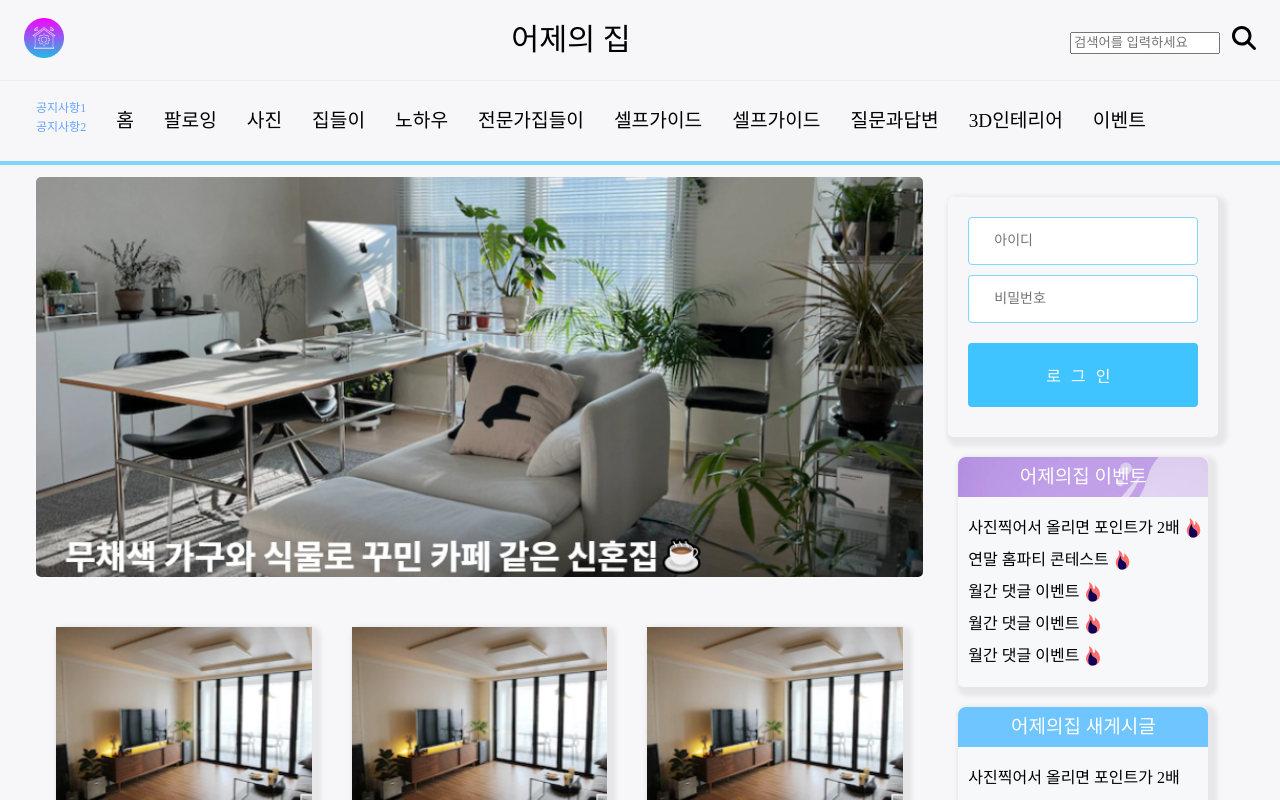
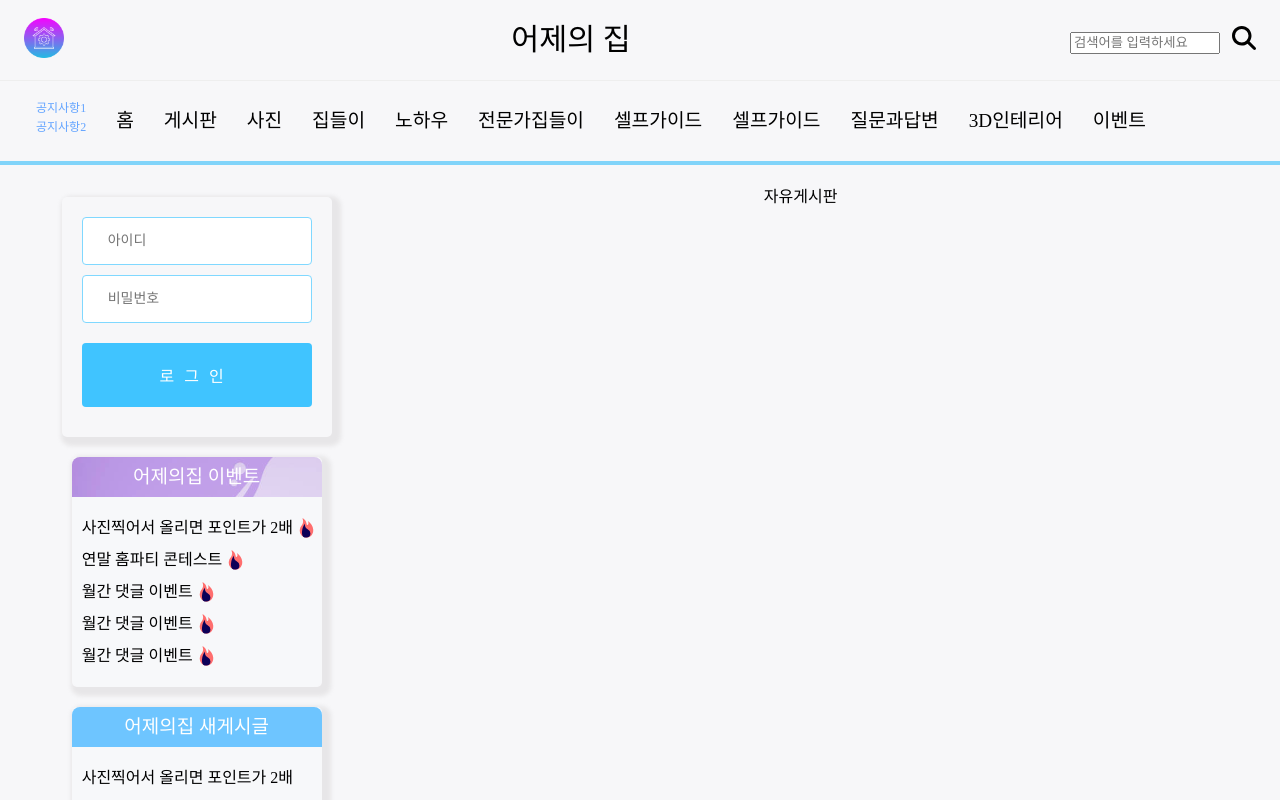
Before and after one commit to kimys-kor/YesterdayHome, a React (Create React App) app: page /freeboard in a window 1280 px wide. Shown: the top 800 px of the page. Built offline with nearby package versions, Linux system fonts and the light colour scheme; a web font is replaced by a local one.

Commit message:
edit layout, edit Routes

```diff
--- a/package.json
+++ b/package.json
@@ -14,7 +14,7 @@
     "react": "^18.2.0",
     "react-dom": "^18.2.0",
     "react-hook-form": "^7.41.0",
-    "react-router-dom": "^6.4.5",
+    "react-router-dom": "^6.5.0",
     "react-scripts": "5.0.1",
     "react-switch": "^7.0.0",
     "styled-components": "^5.3.6",
--- a/src/Components/Board/Freeboard.js
+++ b/src/Components/Board/Freeboard.js
@@ -1,8 +1,17 @@
 import { useEffect, useState } from "react";
 import styled from "styled-components";
 
+const Freeboard_content = styled.div`
+  max-width: 1280px;
+  min-height: 1000px;
+  margin: 0 auto;
+  padding: 12px 36px;
+
+  display: flex;
+`;
+
 function Freeboard() {
-  return <div></div>;
+  return <Freeboard_content>자유게시판</Freeboard_content>;
 }
 
 export default Freeboard;
--- a/src/Components/Header.js
+++ b/src/Components/Header.js
@@ -2,7 +2,7 @@ import { useEffect, useState, useContext } from "react";
 import styled from "styled-components";
 import { ThemeContext } from "../Context/ThemeContext";
 import { FontAwesomeIcon } from "@fortawesome/react-fontawesome";
-import { faMeteor, faSearch } from "@fortawesome/free-solid-svg-icons";
+import { faSearch } from "@fortawesome/free-solid-svg-icons";
 import styles from "./styles/Header.module.css";
 import home_icon from "../Icons/home-icon.png";
 
--- a/src/Components/Main.js
+++ /dev/null
@@ -1,28 +0,0 @@
-import Sidebar from "./Maincomponents/Sidebar";
-import Mainbar from "./Maincomponents/Mainbar";
-
-import { useEffect, useState, useContext } from "react";
-import styled from "styled-components";
-import { ThemeContext } from "../Context/ThemeContext";
-
-const Main_content = styled.div`
-  max-width: 1280px;
-  min-height: 1000px;
-  margin: 0 auto;
-  padding: 12px 36px;
-
-  display: flex;
-`;
-
-function Main() {
-  const { isDark } = useContext(ThemeContext);
-
-  return (
-    <Main_content>
-      <Mainbar></Mainbar>
-      <Sidebar></Sidebar>
-    </Main_content>
-  );
-}
-
-export default Main;
--- a/src/Components/Navbar.js
+++ b/src/Components/Navbar.js
@@ -3,6 +3,7 @@ import styled from "styled-components";
 import { FontAwesomeIcon } from "@fortawesome/react-fontawesome";
 import { faSearch } from "@fortawesome/free-solid-svg-icons";
 import NavEvent from "./Navcomponents/NavEvent";
+import { Link } from "react-router-dom";
 
 const Nav_content = styled.div`
   max-width: 1280px;
@@ -74,6 +75,11 @@ const Nav_content = styled.div`
   }
 `;
 
+const NavbarLink = styled(Link)`
+  color: #000000;
+  text-decoration: none;
+`;
+
 function Navbar() {
   return (
     <Nav_content>
@@ -85,6 +91,7 @@ function Navbar() {
       </div>
 
       <ul className="Nav_menu">
+        <NavbarLink to={"/"}>
           <li className="Nav_menu_item">
             홈
             <ul className="Drop_menu">
@@ -93,8 +100,12 @@ function Navbar() {
               <li className="Drop_item">드롭메뉴3</li>
             </ul>
           </li>
+        </NavbarLink>
 
-        <li className="Nav_menu_item">팔로잉</li>
+        <NavbarLink to={"/freeboard"}>
+          <li className="Nav_menu_item">게시판</li>
+        </NavbarLink>
+
         <li className="Nav_menu_item">사진</li>
         <li className="Nav_menu_item">집들이</li>
         <li className="Nav_menu_item">노하우</li>
--- a/src/Components/Page.js
+++ b/src/Components/Page.js
@@ -3,7 +3,12 @@ import styled from "styled-components";
 import Footer from "./Footer";
 import Header from "./Header";
 import Navbar from "./Navbar";
-import Main from "./Main";
+import Sidebar from "./Maincomponents/Sidebar";
+import Mainbar from "./Maincomponents/Mainbar";
+
+import Freeboard from "./Board/Freeboard";
+
+import { BrowserRouter, Routes, Route, Link } from "react-router-dom";
 
 const Box = styled.div`
   width: 100%;
@@ -24,11 +29,19 @@ const Box = styled.div`
   .Mainbox {
     width: 100%;
     height: 100%;
+
+    max-width: 1280px;
+    min-height: 1000px;
+    margin: 0 auto;
+    padding: 12px 36px;
+
+    display: flex;
   }
 `;
 
 function Page() {
   return (
+    <BrowserRouter>
       <Box>
         <div className="Headerbox">
           <Header></Header>
@@ -38,10 +51,15 @@ function Page() {
         </div>
 
         <div className="Mainbox">
-        <Main></Main>
+          <Sidebar></Sidebar>
+          <Routes>
+            <Route path="/" element={<Mainbar />} />
+            <Route path="/freeboard" element={<Freeboard />} />
+          </Routes>
         </div>
         <Footer></Footer>
       </Box>
+    </BrowserRouter>
   );
 }
 
```
Also changed, not shown: src/Components/Board/Memberboard.js (added, +7 -0 lines), 1 other file (tests, documents, lock files or other folders). Lines whose indentation alone changed are shown as unchanged.
